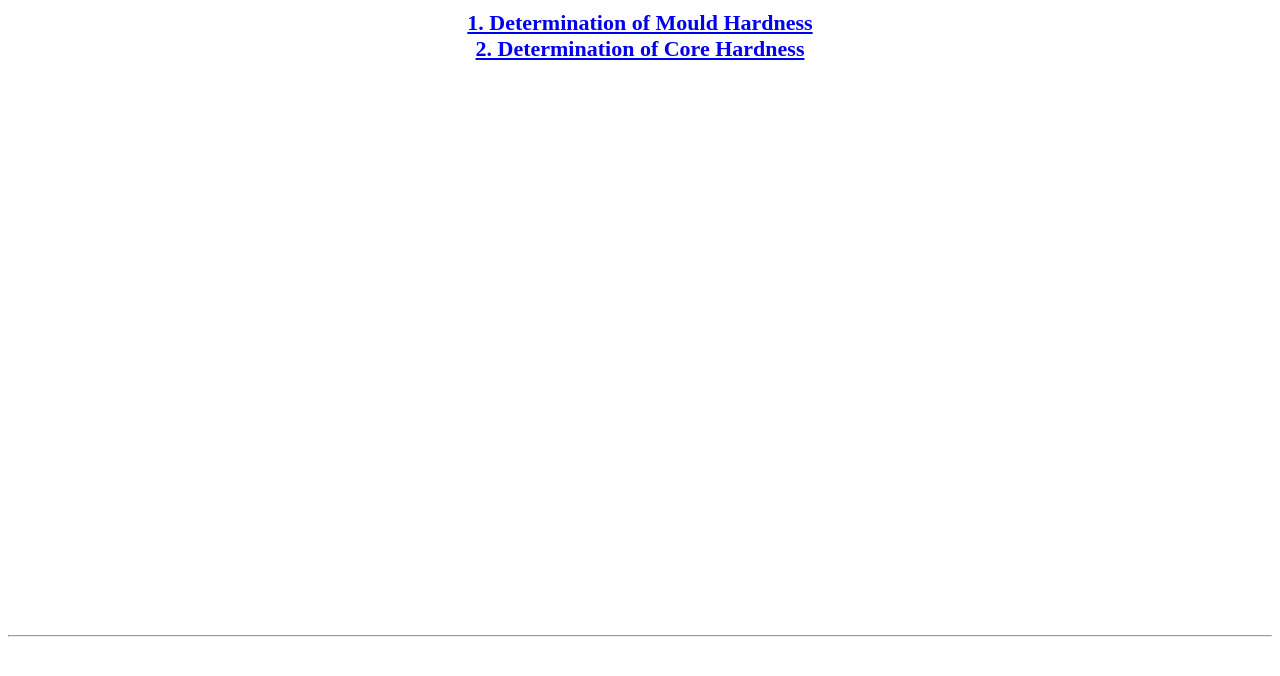
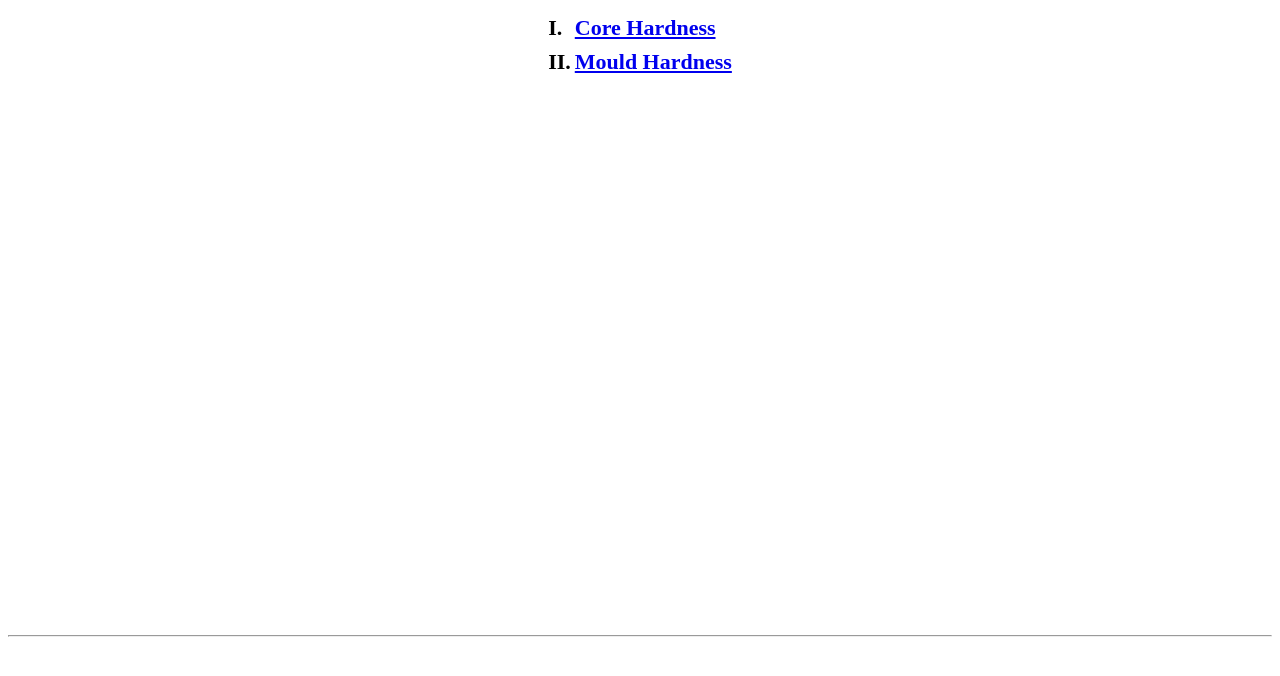
Before and after one commit to virtual-labs/exp-mould-core-hardness-dei, a plain HTML site: page experiment/simulation/index.html in a window 1280 px wide. Drawn offline with Linux system fonts and the light colour scheme.

Commit message:
Update index.html

```diff
--- a/experiment/simulation/index.html
+++ b/experiment/simulation/index.html
@@ -11,8 +11,10 @@
 	<div id="simulation-cont">
 		<div id="matwork">
 			<div style="height:600px;">
-				<a href="mouldHardness/index.html">1. Determination of Mould Hardness</a><br>
-				<a href="coreHardness/index.html">2. Determination of Core Hardness<br>
+		<center><table border=0 height="70px">
+		<tr><td>I.</td><td><a href="coreHardness/index.html">Core Hardness</a></td></tr>
+		<tr><td>II.</td><td><a href="mouldHardness/index.html">Mould Hardness</a></td></tr>
+		</table></center>
 	</div>
 	</div>
 </div>
```
